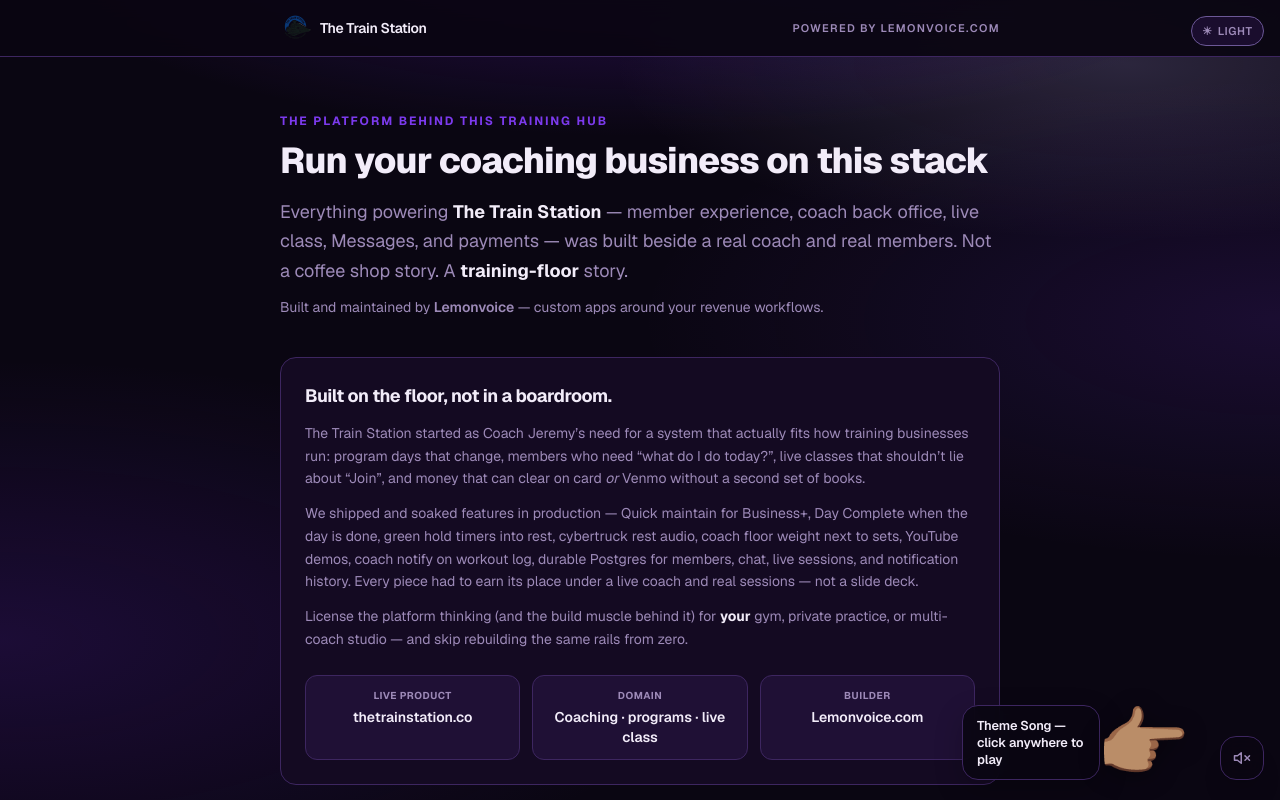
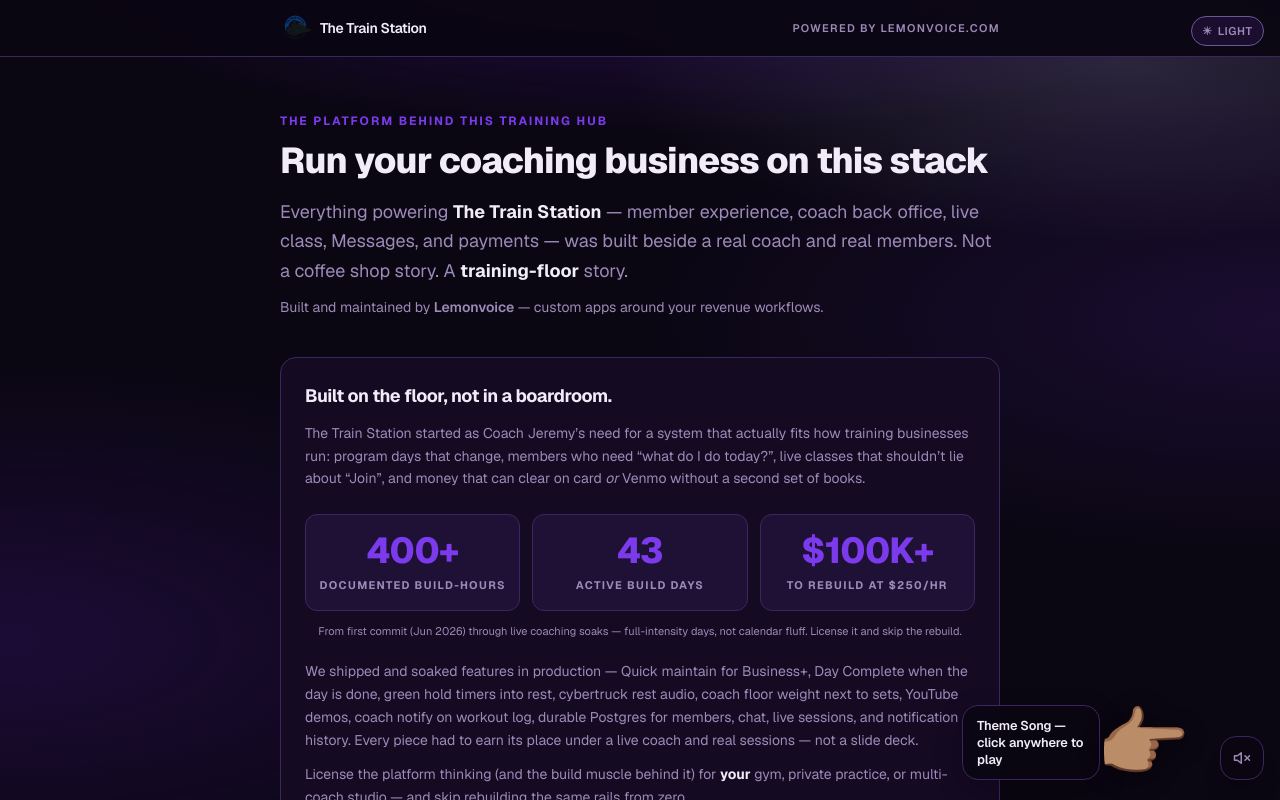
Before and after one commit to Coachjohnepop/train-station, a Next.js app: page /powered-by in a window 1280 px wide. Shown: the top 800 px of the page. Built offline with nearby package versions, Linux system fonts and the light colour scheme.

Commit message:
Show aggressive build stats on Powered by Lemonvoice page.
400+ hours, 43 active days, $100K+ at $250/hr for platform licensing story.

```diff
--- a/src/app/powered-by/page.tsx
+++ b/src/app/powered-by/page.tsx
@@ -97,7 +97,33 @@
             today?”, live classes that shouldn’t lie about “Join”, and money that can clear on
             card <em>or</em> Venmo without a second set of books.
           </p>
-          <p className="mt-3 text-sm leading-relaxed text-[var(--muted)]">
+
+          {/* Aggressive build-cost band — git: 43 active days · peak full-intensity soaks · $250/hr */}
+          <div className="mt-6 grid grid-cols-1 gap-3 sm:grid-cols-3">
+            {[
+              { v: "400+", k: "documented build-hours" },
+              { v: "43", k: "active build days" },
+              { v: "$100K+", k: "to rebuild at $250/hr" },
+            ].map((stat) => (
+              <div
+                key={stat.k}
+                className="rounded-xl border border-[var(--border)] bg-[var(--surface-2)] px-3 py-4 text-center"
+              >
+                <p className="text-3xl font-extrabold tracking-tight text-[var(--accent)] sm:text-4xl">
+                  {stat.v}
+                </p>
+                <p className="mt-1.5 text-[11px] font-bold uppercase tracking-[0.12em] text-[var(--muted)]">
+                  {stat.k}
+                </p>
+              </div>
+            ))}
+          </div>
+          <p className="mt-3 text-center text-[11px] leading-relaxed text-[var(--muted)]">
+            From first commit (Jun 2026) through live coaching soaks — full-intensity days, not
+            calendar fluff. License it and skip the rebuild.
+          </p>
+
+          <p className="mt-5 text-sm leading-relaxed text-[var(--muted)]">
             We shipped and soaked features in production — Quick maintain for Business+, Day
             Complete when the day is done, green hold timers into rest, cybertruck rest audio,
             coach floor weight next to sets, YouTube demos, coach notify on workout log, durable
```
